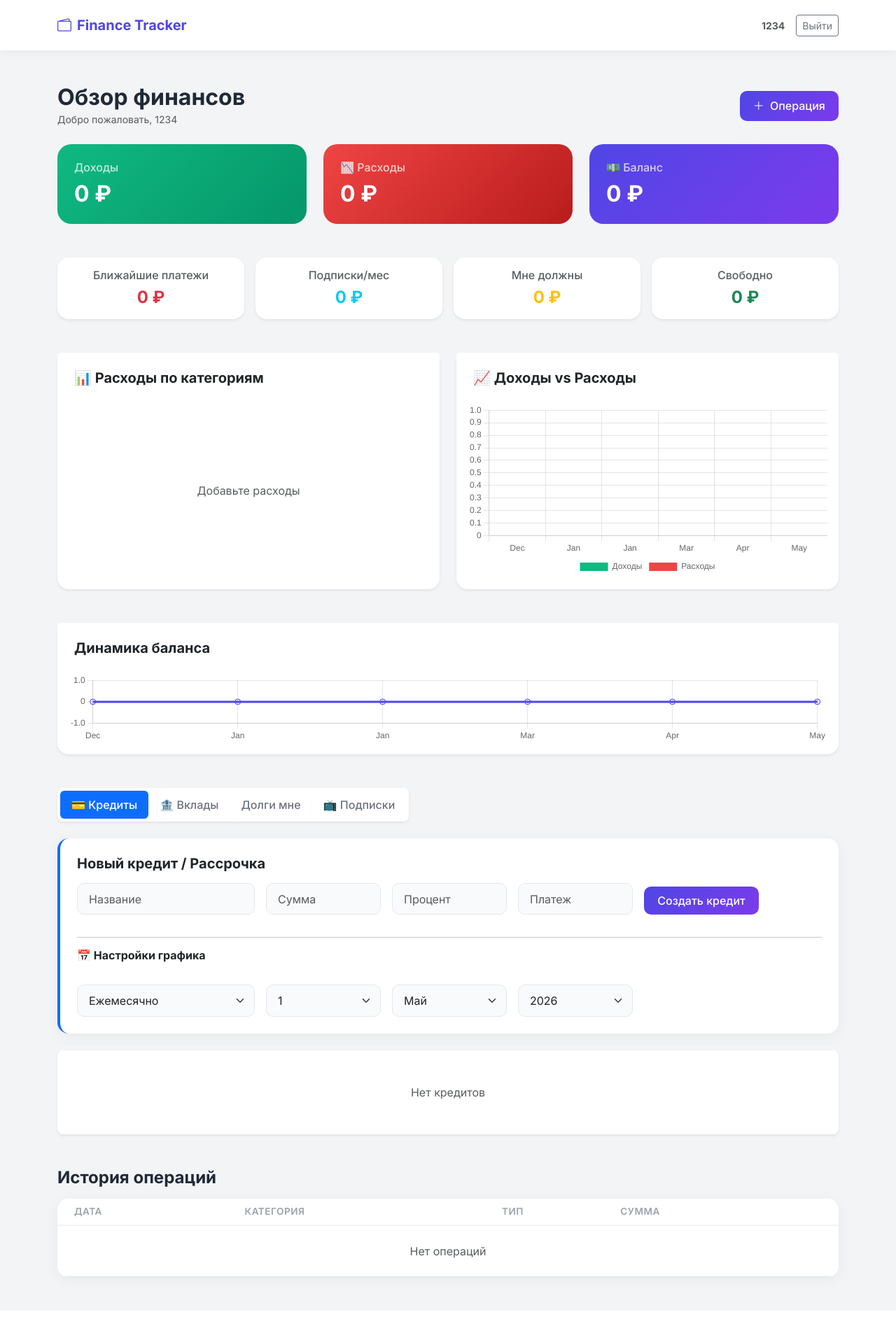
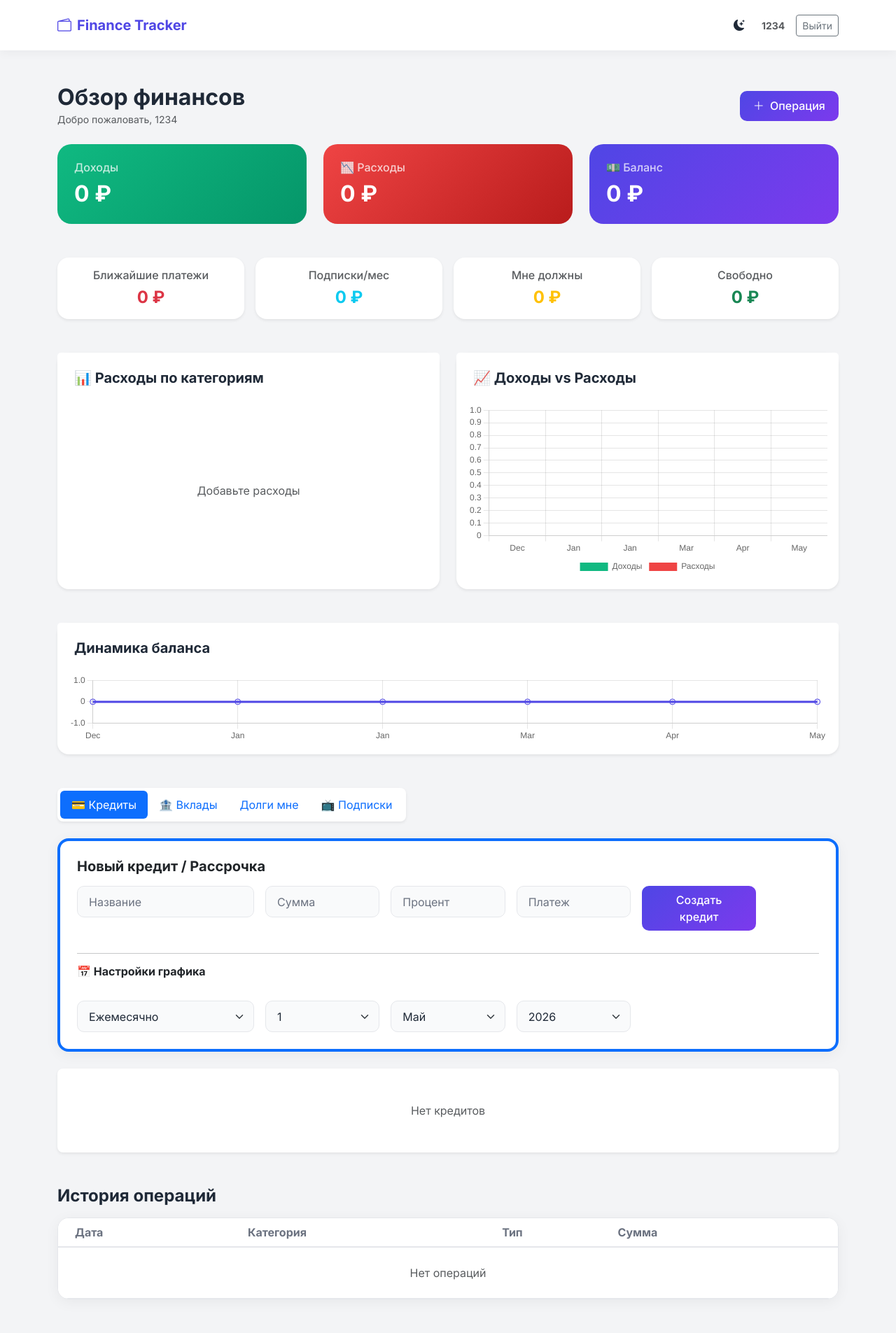
Before and after one commit to Katerina-zyazina/finance-tracker, a Flask app: page /dashboard in a window 1280 px wide. Shown: the whole page at 70% size. Before the commit the page ends 1843 px from the top, so only its background shows below. Run offline with Flask 3, Linux system fonts and the light colour scheme; a user stored in the database is signed in.

Commit message:
Add: Dark/Light mode toggle with persistence

```diff
--- a/templates/base.html
+++ b/templates/base.html
@@ -4,46 +4,164 @@
     <meta charset="UTF-8">
     <meta name="viewport" content="width=device-width, initial-scale=1.0">
     <title>{% block title %}Finance Tracker{% endblock %}</title>
+    <!-- Bootstrap 5 -->
     <link href="https://cdn.jsdelivr.net/npm/bootstrap@5.3.0/dist/css/bootstrap.min.css" rel="stylesheet">
+    <!-- Google Fonts: Inter -->
     <link href="https://fonts.googleapis.com/css2?family=Inter:wght@400;500;600;700&display=swap" rel="stylesheet">
+    <!-- Icons -->
     <link rel="stylesheet" href="https://cdn.jsdelivr.net/npm/bootstrap-icons@1.10.0/font/bootstrap-icons.css">
 
     <style>
+        /* === ПЕРЕМЕННЫЕ ДЛЯ СВЕТЛОЙ ТЕМЫ (ПО УМОЛЧАНИЮ) === */
         :root {
-            --primary-gradient: linear-gradient(135deg, #4F46E5 0%, #7C3AED 100%);
-            --success-gradient: linear-gradient(135deg, #10B981 0%, #059669 100%);
-            --danger-gradient: linear-gradient(135deg, #EF4444 0%, #B91C1C 100%);
-            --card-shadow: 0 4px 20px rgba(0, 0, 0, 0.05);
             --body-bg: #F3F4F6;
+            --text-color: #1F2937;
+            --text-muted: #6B7280;
+            --card-bg: #ffffff;
+            --navbar-bg: #ffffff;
+            --input-bg: #F9FAFB;
+            --input-border: #E5E7EB;
+            --shadow-color: rgba(0, 0, 0, 0.05);
+            --border-color: #E5E7EB;
         }
-        body { font-family: 'Inter', sans-serif; background-color: var(--body-bg); color: #1F2937; }
-        .navbar { background: #ffffff !important; box-shadow: 0 2px 15px rgba(0,0,0,0.05); padding: 1rem 0; }
-        .navbar-brand { font-weight: 700; color: #4F46E5 !important; font-size: 1.25rem; }
-        .card { border: none; border-radius: 16px; box-shadow: var(--card-shadow); background: #ffffff; }
-        .stat-card { color: white; border-radius: 20px; padding: 1.5rem; position: relative; overflow: hidden; }
-        .bg-gradient-primary { background: var(--primary-gradient); }
-        .bg-gradient-success { background: var(--success-gradient); }
-        .bg-gradient-danger { background: var(--danger-gradient); }
-        .form-control, .form-select { border-radius: 10px; border: 1px solid #E5E7EB; padding: 0.6rem 1rem; background-color: #F9FAFB; }
-        .form-control:focus, .form-select:focus { box-shadow: 0 0 0 4px rgba(79, 70, 229, 0.1); border-color: #4F46E5; background-color: #fff; }
-        .btn-primary { background: var(--primary-gradient); border: none; border-radius: 10px; padding: 0.6rem 1.2rem; font-weight: 500; }
-        .nav-tabs { border-bottom: none; gap: 10px; margin-bottom: 20px; }
-        .nav-link { border: none; border-radius: 12px; color: #6B7280; font-weight: 500; background: white; box-shadow: 0 2px 5px rgba(0,0,0,0.02); }
-        .nav-link.active { color: #4F46E5; background: #EEF2FF; box-shadow: none; }
-        .table thead th { border-bottom: 2px solid #F3F4F6; color: #9CA3AF; font-size: 0.85rem; text-transform: uppercase; letter-spacing: 0.5px; font-weight: 600; }
-        .table td { vertical-align: middle; }
-        .badge { padding: 6px 12px; border-radius: 8px; font-weight: 500; }
-        .floating-alert { position: fixed; top: 80px; right: 20px; z-index: 1050; min-width: 300px; }
+
+        /* === ПЕРЕМЕННЫЕ ДЛЯ ТЕМНОЙ ТЕМЫ === */
+        body.dark-mode {
+            --body-bg: #111827;
+            --text-color: #F9FAFB;
+            --text-muted: #9CA3AF;
+            --card-bg: #1F2937;
+            --navbar-bg: #1F2937;
+            --input-bg: #374151;
+            --input-border: #4B5563;
+            --shadow-color: rgba(0, 0, 0, 0.3);
+            --border-color: #374151;
+        }
+
+        /* === ОБЩИЕ СТИЛИ === */
+        body {
+            font-family: 'Inter', sans-serif;
+            background-color: var(--body-bg);
+            color: var(--text-color);
+            transition: background-color 0.3s, color 0.3s;
+        }
+
+        /* Навигация */
+        .navbar {
+            background: var(--navbar-bg) !important;
+            box-shadow: 0 2px 15px var(--shadow-color);
+            padding: 1rem 0;
+            transition: background-color 0.3s;
+        }
+        .navbar-brand {
+            font-weight: 700;
+            color: #4F46E5 !important;
+            font-size: 1.25rem;
+        }
+
+        /* Карточки */
+        .card {
+            border: 1px solid var(--border-color);
+            border-radius: 16px;
+            box-shadow: 0 4px 20px var(--shadow-color);
+            transition: transform 0.2s, background-color 0.3s;
+            background: var(--card-bg);
+        }
+        .card:hover { transform: translateY(-3px); }
+
+        /* Заголовки карточек */
+        .card-header {
+            background: transparent;
+            border-bottom: 1px solid var(--border-color);
+            color: var(--text-color);
+        }
+
+        /* Статистика (Градиенты остаются яркими) */
+        .stat-card {
+            color: white;
+            border-radius: 20px;
+            padding: 1.5rem;
+            position: relative;
+            overflow: hidden;
+        }
+        .bg-gradient-primary { background: linear-gradient(135deg, #4F46E5 0%, #7C3AED 100%); }
+        .bg-gradient-success { background: linear-gradient(135deg, #10B981 0%, #059669 100%); }
+        .bg-gradient-danger { background: linear-gradient(135deg, #EF4444 0%, #B91C1C 100%); }
+
+        /* Формы */
+        .form-control, .form-select {
+            border-radius: 10px;
+            border: 1px solid var(--input-border);
+            padding: 0.6rem 1rem;
+            background-color: var(--input-bg);
+            color: var(--text-color);
+            transition: background-color 0.3s, border-color 0.3s;
+        }
+        .form-control:focus, .form-select:focus {
+            box-shadow: 0 0 0 4px rgba(79, 70, 229, 0.2);
+            border-color: #4F46E5;
+            background-color: var(--card-bg);
+            color: var(--text-color);
+        }
+
+        /* Placeholder текст */
+        .form-control::placeholder { color: var(--text-muted); }
+
+        /* Кнопки */
+        .btn-primary {
+            background: linear-gradient(135deg, #4F46E5 0%, #7C3AED 100%);
+            border: none;
+            border-radius: 10px;
+            padding: 0.6rem 1.2rem;
+            font-weight: 500;
+        }
+        .btn-primary:hover { opacity: 0.9; }
+
+        /* Таблицы */
+        .table { color: var(--text-color); }
+        .table thead th {
+            border-bottom: 2px solid var(--border-color);
+            color: var(--text-muted);
+        }
+        .table td { border-color: var(--border-color); }
+
+        /* Алерты */
+        .floating-alert {
+            position: fixed;
+            top: 80px;
+            right: 20px;
+            z-index: 1050;
+            min-width: 300px;
+        }
+
+        /* Кнопка переключения темы */
+        .theme-toggle {
+            cursor: pointer;
+            padding: 8px;
+            border-radius: 50%;
+            transition: background 0.3s;
+            color: var(--text-color);
+        }
+        .theme-toggle:hover {
+            background-color: rgba(128,128,128, 0.2);
+        }
     </style>
 </head>
 <body>
 
+    <!-- Навигация -->
     <nav class="navbar navbar-expand-lg sticky-top">
         <div class="container">
             <a class="navbar-brand" href="/"><i class="bi bi-wallet2 me-2"></i>Finance Tracker</a>
-            <div class="d-flex align-items-center">
+
+            <div class="d-flex align-items-center gap-3">
+                <!-- Кнопка смены темы -->
+                <div class="theme-toggle" id="themeToggle" title="Сменить тему">
+                    <i class="bi bi-moon-stars-fill" id="themeIcon"></i>
+                </div>
+
                 {% if session.get('user_id') %}
-                    <span class="me-3 text-muted small fw-bold d-none d-md-block"> {{ session.get('username') }}</span>
+                    <span class="text-muted small fw-bold d-none d-md-block">{{ session.get('username') }}</span>
                     <a href="{{ url_for('logout') }}" class="btn btn-sm btn-outline-secondary">Выйти</a>
                 {% else %}
                     <a href="{{ url_for('login') }}" class="btn btn-primary btn-sm px-4">Войти</a>
@@ -52,6 +170,7 @@
         </div>
     </nav>
 
+    <!-- Алерты -->
     <div class="container floating-alert">
         {% with messages = get_flashed_messages(with_categories=true) %}
             {% if messages %}
@@ -73,7 +192,33 @@
     <script src="https://cdn.jsdelivr.net/npm/chart.js"></script>
 
     <script>
-        // Автоматическое скрытие уведомлений через 4 секунды
+        // === ЛОГИКА ТЕМНОЙ ТЕМЫ ===
+        const toggleBtn = document.getElementById('themeToggle');
+        const icon = document.getElementById('themeIcon');
+        const body = document.body;
+
+        // 1. Проверяем сохраненную тему при загрузке
+        const savedTheme = localStorage.getItem('theme');
+        if (savedTheme === 'dark') {
+            body.classList.add('dark-mode');
+            icon.classList.replace('bi-moon-stars-fill', 'bi-sun-fill');
+        }
+
+        // 2. Обработка клика
+        toggleBtn.addEventListener('click', () => {
+            body.classList.toggle('dark-mode');
+
+            // Меняем иконку и сохраняем выбор
+            if (body.classList.contains('dark-mode')) {
+                icon.classList.replace('bi-moon-stars-fill', 'bi-sun-fill');
+                localStorage.setItem('theme', 'dark');
+            } else {
+                icon.classList.replace('bi-sun-fill', 'bi-moon-stars-fill');
+                localStorage.setItem('theme', 'light');
+            }
+        });
+
+        // Авто-скрытие уведомлений (из прошлого кода)
         document.addEventListener('DOMContentLoaded', function() {
             const alerts = document.querySelectorAll('.alert');
             alerts.forEach(function(alert) {
```
